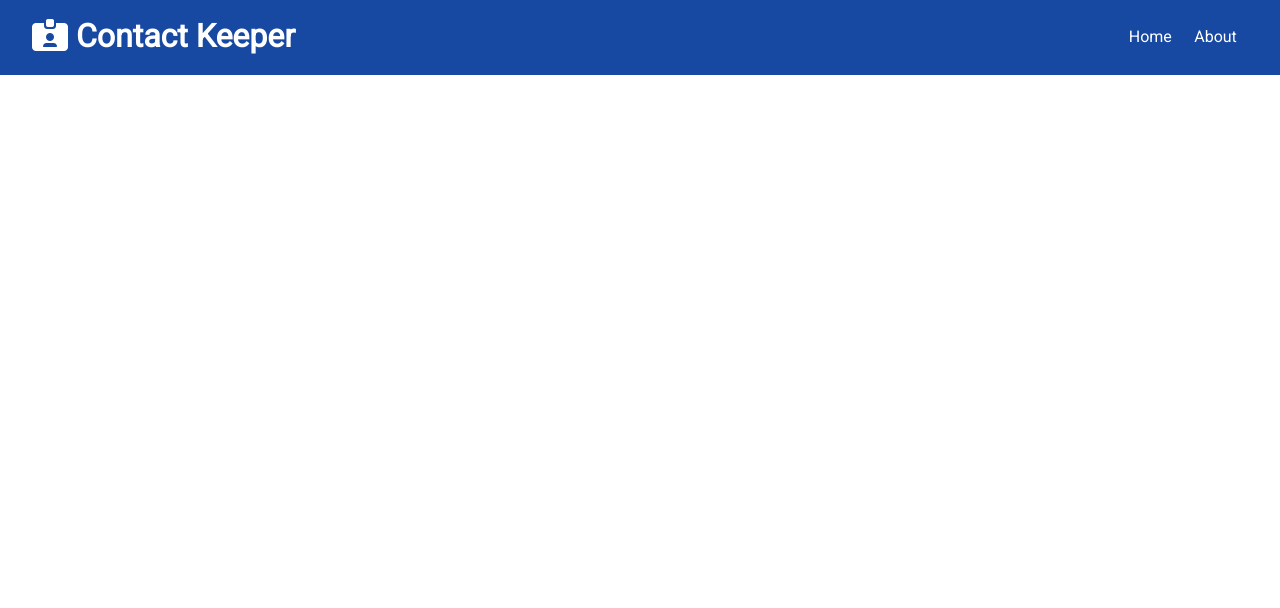
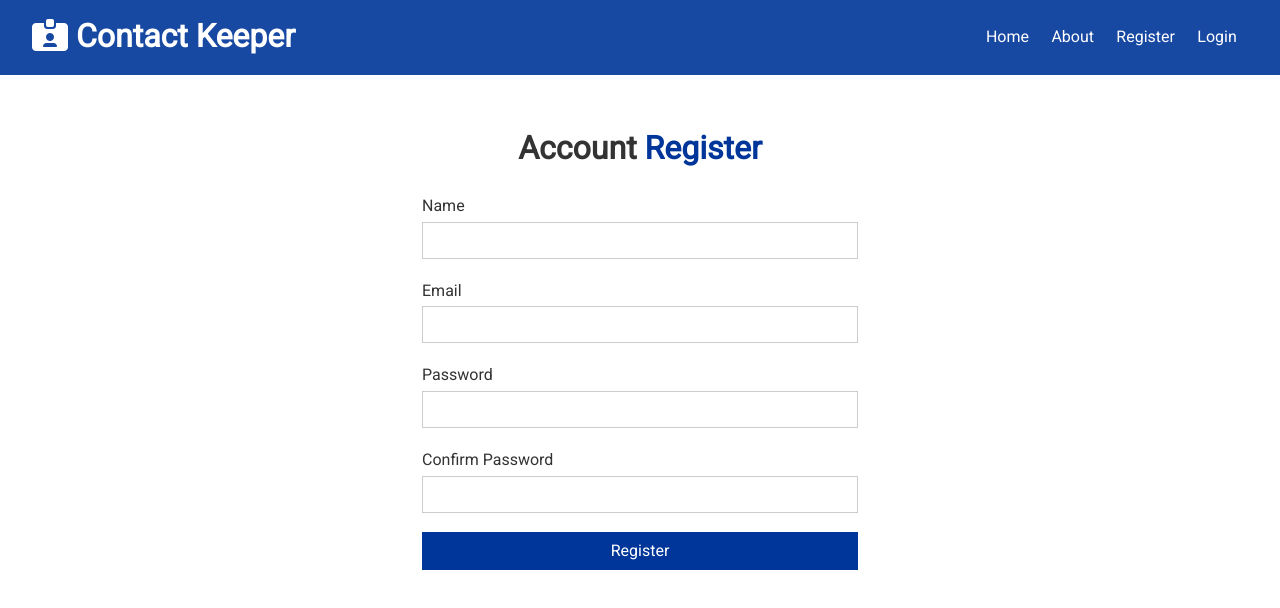
Before and after one commit to AymaneHrouch/ContactKeeper, a React (Create React App) app in the folder client/: page /register in a window 1280 px wide. Shown: the top 608 px of the page. Built offline with nearby package versions, Linux system fonts and the light colour scheme.

Commit message:
Login & Register forms

```diff
--- a/client/src/App.js
+++ b/client/src/App.js
@@ -5,7 +5,9 @@
 import About from './components/pages/About';
 import ContactState from './context/contact/ContactState';
 import AuthState from './context/auth/AuthState';
+import Register from './components/auth/Register';
 import './App.css';
+import Login from './components/auth/Login';
 
 const App = () => {
     return (
@@ -14,10 +16,16 @@
                 <Router>
                     <Fragment>
                         <Navbar />
-                        <div className="container">
+                        <div className='container'>
                             <Routes>
                                 <Route exact path='/' element={<Home />}></Route>
                                 <Route exact path='/about' element={<About />}></Route>
+                                <Route
+                                    exact
+                                    path='/register'
+                                    element={<Register />}
+                                ></Route>
+                                <Route exact path='/login' element={<Login />}></Route>
                             </Routes>
                         </div>
                     </Fragment>
--- /dev/null
+++ b/client/src/components/auth/Login.js
@@ -0,0 +1,47 @@
+import React, { useState } from 'react';
+
+const Login = () => {
+    const [user, setUser] = useState({
+        email: '',
+        password: '',
+    });
+
+    const { email, password } = user;
+
+    const onChange = e => setUser({ ...user, [e.target.name]: e.target.value });
+
+    const onSubmit = e => {
+        e.preventDefault();
+        console.log('Login Submit!');
+    };
+
+    return (
+        <div className='form-container'>
+            <h1>
+                Account <span className='text-primary'>Login</span>
+            </h1>
+            <form onSubmit={onSubmit}>
+                <div className='form-group'>
+                    <label htmlFor='email'>Email</label>
+                    <input type='email' name='email' value={email} onChange={onChange} />
+                </div>
+                <div className='form-group'>
+                    <label htmlFor='password'>Password</label>
+                    <input
+                        type='password'
+                        name='password'
+                        value={password}
+                        onChange={onChange}
+                    />
+                </div>
+                <input
+                    type='submit'
+                    value='Login'
+                    className='btn btn-primary btn-block'
+                />
+            </form>
+        </div>
+    );
+};
+
+export default Login;
--- /dev/null
+++ b/client/src/components/auth/Register.js
@@ -0,0 +1,62 @@
+import React, { useState } from 'react';
+
+const Register = () => {
+    const [user, setUser] = useState({
+        name: '',
+        email: '',
+        password: '',
+        password2: '',
+    });
+
+    const { name, email, password, password2 } = user;
+
+    const onChange = e => setUser({ ...user, [e.target.name]: e.target.value });
+
+    const onSubmit = e => {
+        e.preventDefault();
+        console.log('Register Submit!');
+    };
+
+    return (
+        <div className='form-container'>
+            <h1>
+                Account <span className='text-primary'>Register</span>
+            </h1>
+            <form onSubmit={onSubmit}>
+                <div className='form-group'>
+                    <label htmlFor='name'>Name</label>
+                    <input type='text' name='name' value={name} onChange={onChange} />
+                </div>
+                <div className='form-group'>
+                    <label htmlFor='email'>Email</label>
+                    <input type='email' name='email' value={email} onChange={onChange} />
+                </div>
+                <div className='form-group'>
+                    <label htmlFor='password'>Password</label>
+                    <input
+                        type='password'
+                        name='password'
+                        value={password}
+                        onChange={onChange}
+                    />
+                </div>
+                <div className='form-group'>
+                    <label htmlFor='password'>Confirm Password</label>
+                    <input
+                        type='password'
+                        name='password'
+                        value={password2}
+                        onChange={onChange}
+                    />
+                </div>
+                <input
+                    type='submit'
+                    value='Register'
+                    className='btn btn-primary btn-block'
+                />
+            </form>
+        </div>
+    );
+};
+
+export default Register;
--- a/client/src/components/layout/Navbar.js
+++ b/client/src/components/layout/Navbar.js
@@ -4,16 +4,22 @@
 
 const Navbar = ({ title, icon }) => {
     return (
-        <div className="navbar bg-primary">
+        <div className='navbar bg-primary'>
             <h1>
                 <i className={icon} /> {title}
             </h1>
             <ul>
                 <li>
-                    <Link to="/">Home</Link>
+                    <Link to='/'>Home</Link>
                 </li>
                 <li>
-                    <Link to="/about">About</Link>
+                    <Link to='/about'>About</Link>
+                </li>
+                <li>
+                    <Link to='/register'>Register</Link>
+                </li>
+                <li>
+                    <Link to='/login'>Login</Link>
                 </li>
             </ul>
         </div>
```
